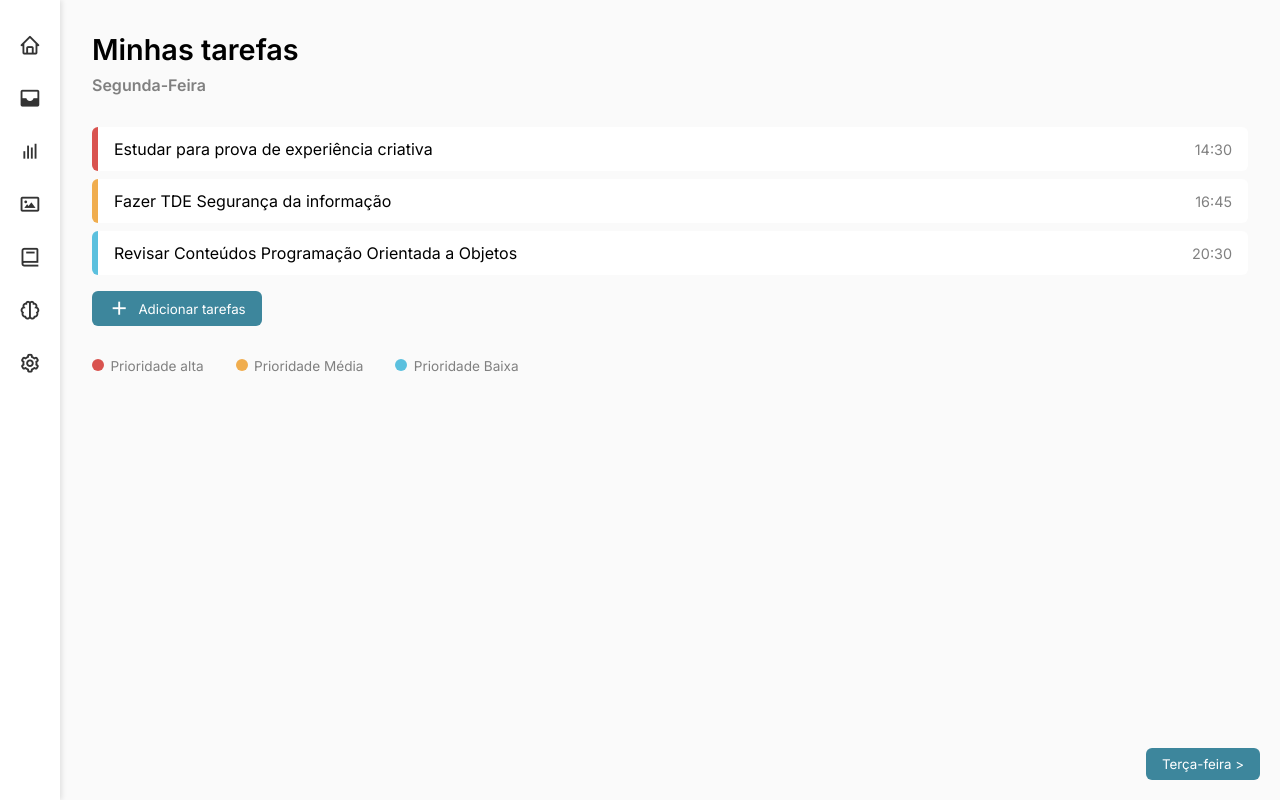
After one commit to vieiraadev/Projeto-Estudo, a PHP site: page /html/tarefa.html in a window 1280 px wide. The commit adds this page. Run offline with PHP 8.4, Linux system fonts and the light colour scheme.

Commit message:
Criação da área de criar tarefas

```diff
--- /dev/null
+++ b/Project/css/tarefa.css
@@ -0,0 +1,214 @@
+* {
+    margin: 0;
+    padding: 0;
+    box-sizing: border-box;
+    font-family: 'Inter', sans-serif;
+  }
+  body {
+    display: flex;
+    background-color: #fafafa;
+  }
+  aside {
+    width: 60px;
+    background-color: #fff;
+    height: 100vh;
+    padding: 1rem 0;
+    box-shadow: 2px 0 5px rgba(0,0,0,0.1);
+    display: flex;
+    flex-direction: column;
+    align-items: center;
+  }
+
+  aside nav {
+    display: flex;
+    flex-direction: column;
+    align-items: center;
+    gap: 1.5rem;
+    margin-top: 1rem;
+  }
+
+  aside nav a {
+    text-decoration: none;
+    color: #333;
+    font-size: 1.5rem;
+  }
+
+  aside nav a:hover {
+    color: #2e86de;
+  }
+
+  nav a i {
+    font-size: 1.4rem;
+  }
+  main {
+    flex: 1;
+    padding: 2rem;
+    position: relative;
+  }
+  h1 {
+    font-size: 1.8rem;
+    margin-bottom: 0.5rem;
+  }
+  h2 {
+    font-size: 1rem;
+    color: gray;
+    margin-bottom: 2rem;
+  }
+  .tarefa {
+    background-color: white;
+    padding: 0.75rem 1rem;
+    margin-bottom: 0.5rem;
+    display: flex;
+    align-items: center;
+    justify-content: space-between;
+    border-left: 6px solid;
+    border-radius: 6px;
+  }
+  .alta { border-color: #d9534f; }
+  .media { border-color: #f0ad4e; }
+  .baixa { border-color: #5bc0de; }
+  .hora {
+    color: gray;
+    font-size: 0.9rem;
+  }
+  .btn-add {
+    margin-top: 1rem;
+    padding: 0.4rem 1rem;
+    background-color: #3d869c;
+    color: white;
+    border: none;
+    border-radius: 6px;
+    display: flex;
+    align-items: center;
+    gap: 0.5rem;
+    cursor: pointer;
+  }
+  .btn-add i {
+    font-size: 1.4rem;
+  }
+  .prioridades {
+    display: flex;
+    gap: 2rem;
+    margin-top: 2rem;
+    font-size: 0.85rem;
+    color: gray;
+  }
+  .prioridades span::before {
+    content: '';
+    display: inline-block;
+    width: 12px;
+    height: 12px;
+    border-radius: 50%;
+    margin-right: 0.4rem;
+  }
+  .prioridades .alta::before { background-color: #d9534f; }
+  .prioridades .media::before { background-color: #f0ad4e; }
+  .prioridades .baixa::before { background-color: #5bc0de; }
+  .next-day {
+    position: absolute;
+    bottom: 20px;
+    right: 20px;
+    background-color: #3d869c;
+    color: white;
+    padding: 0.5rem 1rem;
+    border-radius: 6px;
+    border: none;
+    cursor: pointer;
+  }
+  .popup {
+    position: fixed;
+    top: 0;
+    left: 0;
+    width: 100%;
+    height: 100%;
+    background-color: rgba(0,0,0,0.4);
+    display: none;
+    justify-content: center;
+    align-items: center;
+    z-index: 10;
+  }
+  .popup-box {
+    background: white;
+    width: 500px;
+    border-radius: 10px;
+    padding: 1.5rem;
+    box-shadow: 0 0 10px rgba(0,0,0,0.1);
+  }
+  .popup-header {
+    display: flex;
+    justify-content: space-between;
+    align-items: center;
+    border-bottom: 2px solid #e0e0e0;
+    padding-bottom: 1rem;
+    margin-bottom: 1rem;
+  }
+  .popup-header h3 {
+    font-size: 1.2rem;
+    font-weight: 600;
+  }
+  .close-btn {
+    font-size: 1.5rem;
+    cursor: pointer;
+  }
+  .popup-form input,
+  .popup-form textarea {
+    width: 100%;
+    margin-bottom: 1rem;
+    padding: 0.8rem;
+    border: 1px solid #e0e0e0;
+    border-radius: 6px;
+    font-size: 0.95rem;
+    resize: none;
+  }
+  .popup-row {
+    display: flex;
+    gap: 1rem;
+  }
+  .popup-row input {
+    flex: 1;
+  }
+  .popup-footer {
+    display: flex;
+    justify-content: flex-end;
+    margin-top: 1rem;
+  }
+  .criar-btn {
+    background-color: #2e86de;
+    color: white;
+    border: none;
+    padding: 0.6rem 1.2rem;
+    font-size: 0.95rem;
+    border-radius: 6px;
+    cursor: pointer;
+  }
+  .select-prioridade {
+    flex: 1;
+    padding: 0.6rem 0.8rem;
+    border: 1px solid #e0e0e0;
+    border-radius: 6px;
+    font-size: 0.95rem;
+    background-color: white;
+    color: #333;
+    appearance: none;
+    height: 40px;
+  }
+  .select-prioridade option[value="alta"] {
+    color: #d9534f;
+    font-weight: bold;
+  }
+  .select-prioridade option[value="media"] {
+    color: #f0ad4e;
+    font-weight: bold;
+  }
+  .select-prioridade option[value="baixa"] {
+    color: #5bc0de;
+    font-weight: bold;
+  }
+  .popup-row input[type="time"] {
+    height: 40px;
+    padding: 0.6rem 0.8rem;
+    border: 1px solid #e0e0e0;
+    border-radius: 6px;
+    font-size: 0.95rem;
+    color: #333;
+  }
--- /dev/null
+++ b/Project/html/tarefa.html
@@ -0,0 +1,79 @@
+<!DOCTYPE html>
+<html lang="pt-BR">
+<head>
+  <meta charset="UTF-8" />
+  <meta name="viewport" content="width=device-width, initial-scale=1.0"/>
+  <title>Minhas Tarefas</title>
+  <link href="https://fonts.googleapis.com/css2?family=Inter:wght@400;600&display=swap" rel="stylesheet"/>
+  <link href="https://unpkg.com/boxicons@2.1.4/css/boxicons.min.css" rel="stylesheet"/>
+  <link rel="stylesheet" href="/Project/css/tarefa.css"/>
+</head>
+<body>
+    <aside>
+        <nav>
+          <a href="#"><i class='bx bx-home'></i></a>
+          <a href="#"><i class='bx bxs-inbox'></i></a>
+          <a href="#"><i class='bx bx-bar-chart'></i></a>
+          <a href="#"><i class='bx bx-image'></i></a>
+          <a href="#"><i class='bx bx-book'></i></a>
+          <a href="#"><i class='bx bx-brain'></i></a>
+          <a href="#"><i class='bx bx-cog'></i></a>
+        </nav>
+      </aside>
+
+  <main>
+    <h1>Minhas tarefas</h1>
+    <h2>Segunda-Feira</h2>
+
+    <div class="tarefa alta">
+      Estudar para prova de experiência criativa
+      <span class="hora">14:30</span>
+    </div>
+    <div class="tarefa media">
+      Fazer TDE Segurança da informação
+      <span class="hora">16:45</span>
+    </div>
+    <div class="tarefa baixa">
+      Revisar Conteúdos Programação Orientada a Objetos
+      <span class="hora">20:30</span>
+    </div>
+
+    <button class="btn-add" onclick="abrirPopup()"><i class='bx bx-plus'></i> Adicionar tarefas</button>
+
+    <div class="prioridades">
+      <span class="alta">Prioridade alta</span>
+      <span class="media">Prioridade Média</span>
+      <span class="baixa">Prioridade Baixa</span>
+    </div>
+
+    <button class="next-day">Terça-feira ></button>
+
+    <div class="popup" id="popup">
+      <div class="popup-box">
+        <div class="popup-header">
+          <h3>Tarefa</h3>
+          <span class="close-btn" onclick="fecharPopup()">&times;</span>
+        </div>
+        <div class="popup-form">
+          <input type="text" placeholder="Digite o nome da tarefa" />
+          <textarea placeholder="Adicionar descrição"></textarea>
+          <div class="popup-row">
+            <select class="select-prioridade">
+              <option value="" disabled selected>Prioridade</option>
+              <option value="alta">Alta</option>
+              <option value="media">Média</option>
+              <option value="baixa">Baixa</option>
+            </select>
+            <input type="time" placeholder="Horário" />
+          </div>
+        </div>
+        <div class="popup-footer">
+          <button class="criar-btn">Criar tarefa</button>
+        </div>
+      </div>
+    </div>
+  </main>
+
+  <script src="/Project/js/tarefa.js"></script>
+</body>
+</html>
--- /dev/null
+++ b/Project/js/tarefa.js
@@ -0,0 +1,7 @@
+function abrirPopup() {
+  document.getElementById("popup").style.display = "flex";
+}
+
+function fecharPopup() {
+  document.getElementById("popup").style.display = "none";
+}
```
Also changed, not shown: Project/css/home.css (+19 -15 lines), Project/html/home.html (+7 -7 lines).
